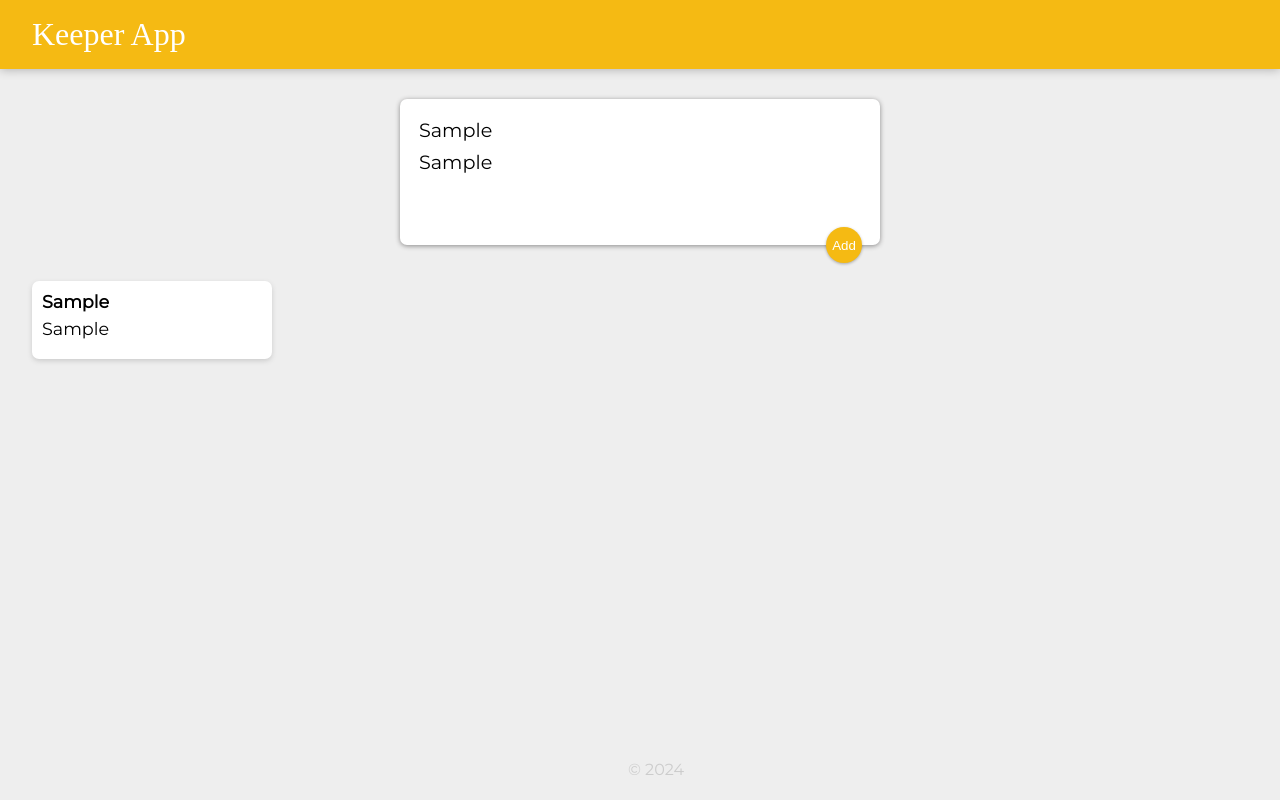
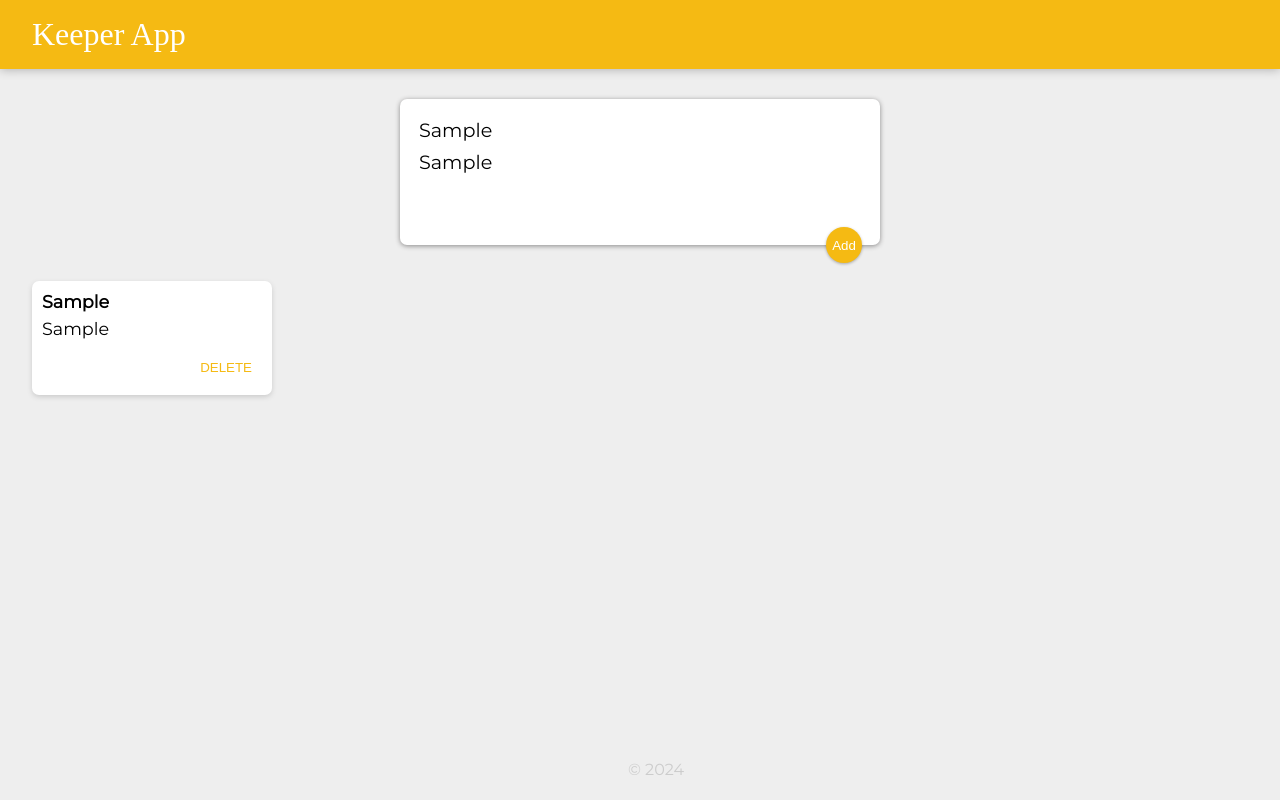
Before and after one commit to michalrudy9/keeper-app, a React (Create React App) app: page / in a window 1280 px wide. Both pictures are taken after typing "Sample", "Sample" into the empty fields and a click on the button "Add". Built offline with nearby package versions, Linux system fonts and the light colour scheme; a web font is replaced by a local one.

Commit message:
Added deleting existing note

```diff
--- a/public/styles.css
+++ b/public/styles.css
@@ -66,7 +66,7 @@
     margin-right: 10px;
     color: #f5ba13;
     border: none;
-    width: 36px;
+    background-color: unset;
     height: 36px;
     cursor: pointer;
     outline: none;
--- a/src/components/App.jsx
+++ b/src/components/App.jsx
@@ -10,12 +10,24 @@
     setNotes((prevNotes) => [...prevNotes, note]);
   }
 
+  function deleteNote(id) {
+    setNotes((prevNotes) =>
+      prevNotes.filter((noteItem, index) => index !== id)
+    );
+  }
+
   return (
     <div>
       <Header />
       <CreateArea onAdd={addNote} />
-      {notes.map((noteItem) => (
-        <Note title={noteItem.title} content={noteItem.content} />
+      {notes.map((noteItem, index) => (
+        <Note
+          key={index}
+          id={index}
+          title={noteItem.title}
+          content={noteItem.content}
+          onDelete={deleteNote}
+        />
       ))}
       <Footer />
     </div>
--- a/src/components/Note.jsx
+++ b/src/components/Note.jsx
@@ -1,10 +1,16 @@
 import React from "react";
 
 function Note(props) {
+
+  function handleClick() {
+    props.onDelete(props.id);
+  }
+
   return (
     <div className="note">
       <h1>{props.title}</h1>
       <p>{props.content}</p>
+      <button onClick={handleClick}>DELETE</button>
     </div>
   );
 }
```
